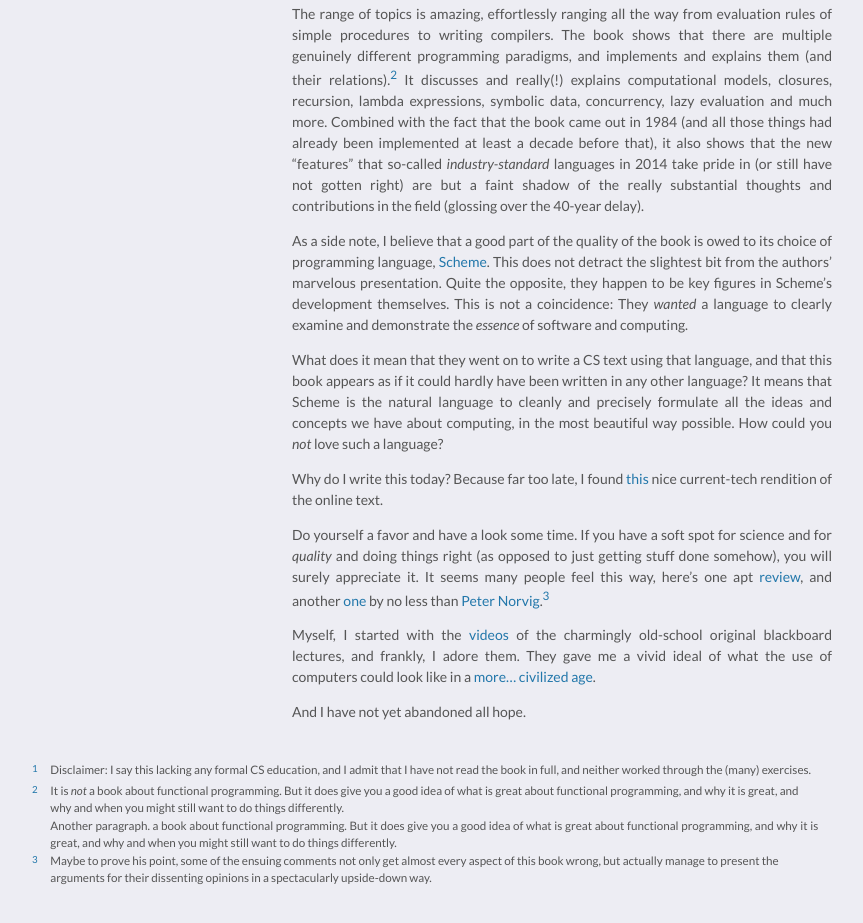
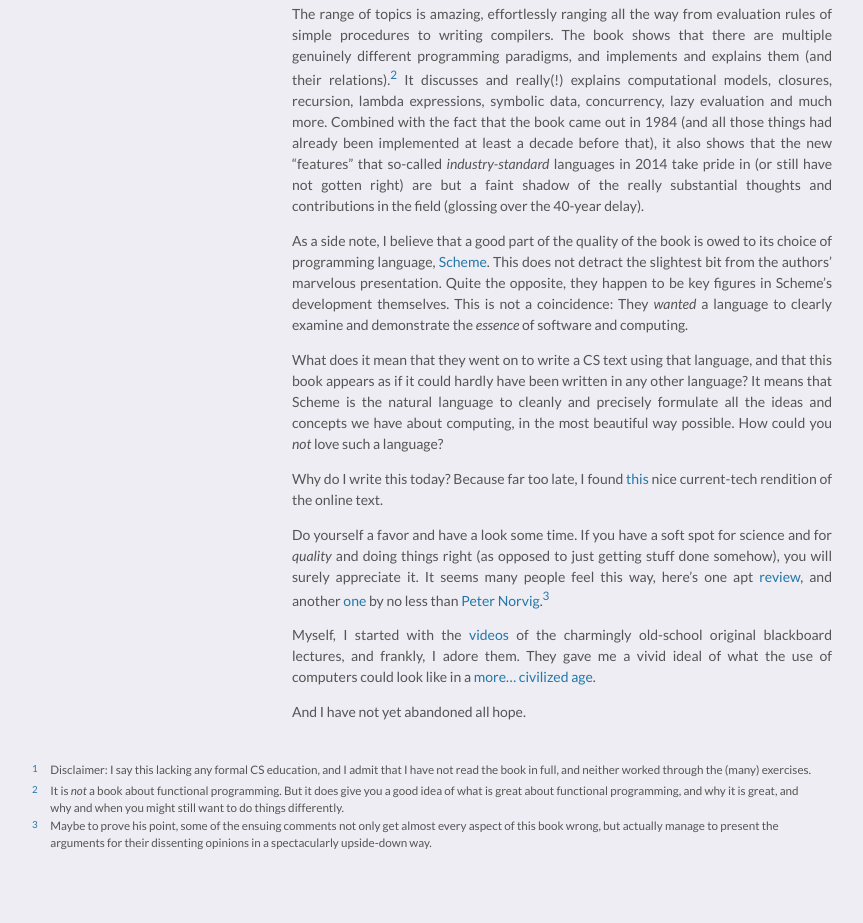
Before and after one commit to ilohmar/ilohmar.github.io, a plain HTML site: page sicp.html in a window 1280 px wide. Shown: the part 551-1474 px from the top of the page, without its empty margins (208-1071 px from the left). After the commit the page ends 1453 px from the top, so only its background shows below. Drawn offline with nearby package versions, Linux system fonts and the light colour scheme.

Commit message:
remove leftover debugging text

```diff
--- a/sicp.html
+++ b/sicp.html
@@ -123,14 +123,7 @@ and neither worked through the (many) exercises.</div></div>
 <div class="footdef"><sup><a id="fn.2" class="footnum" href="#fnr.2">2</a></sup> <div class="footpara">It is <i>not</i>
 a book about functional programming.  But it does give you a good idea
 of what is great about functional programming, and why it is great, and
-    why and when you might still want to do things differently.
-
-    <p>Another paragraph. a book about functional programming.  But it does
-give you a good idea of what is great about functional programming, and
-why it is great, and why and when you might still want to do things
-differently.
-</p>
-</div></div>
+why and when you might still want to do things differently.</div></div>
 
 <div class="footdef"><sup><a id="fn.3" class="footnum" href="#fnr.3">3</a></sup> <div class="footpara">Maybe to prove his point, some of the
 ensuing comments not only get almost every aspect of this book wrong,
```
